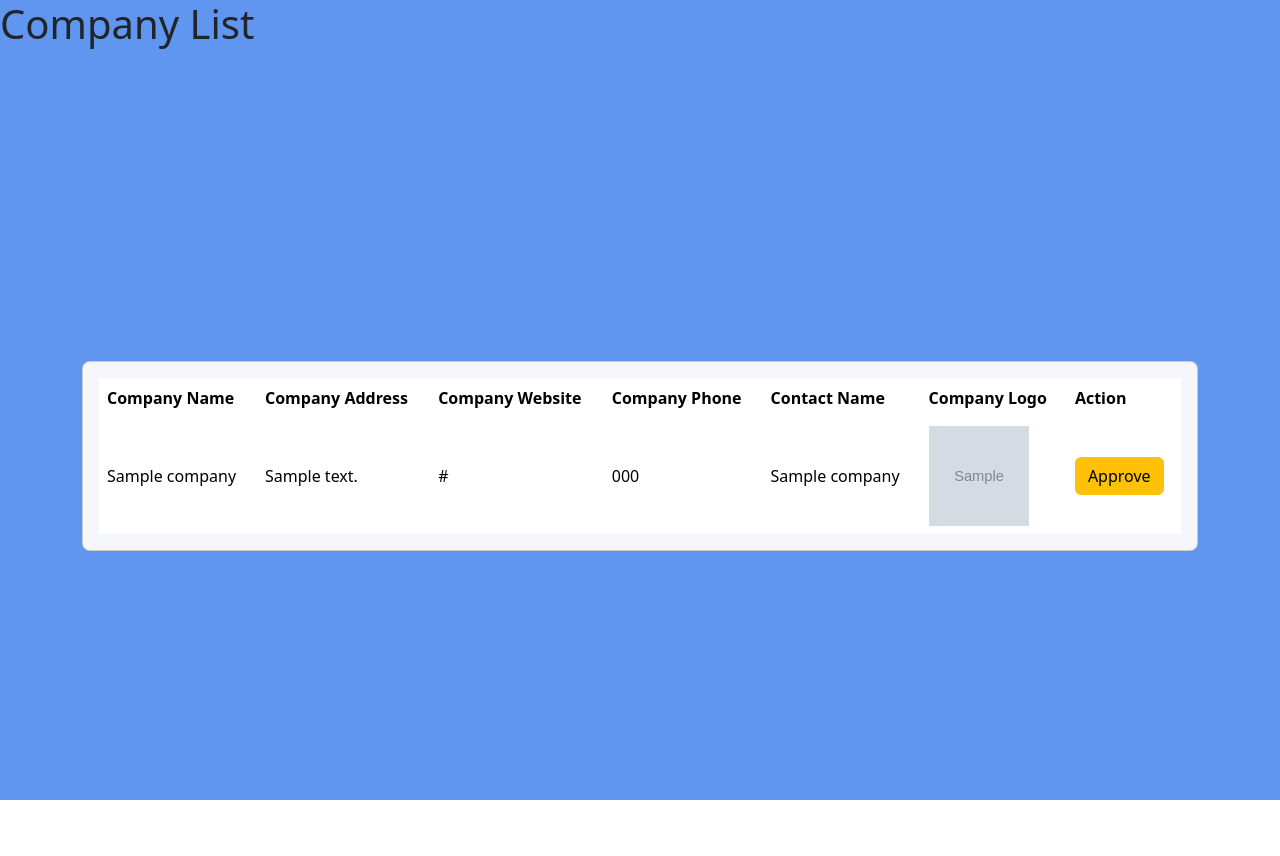
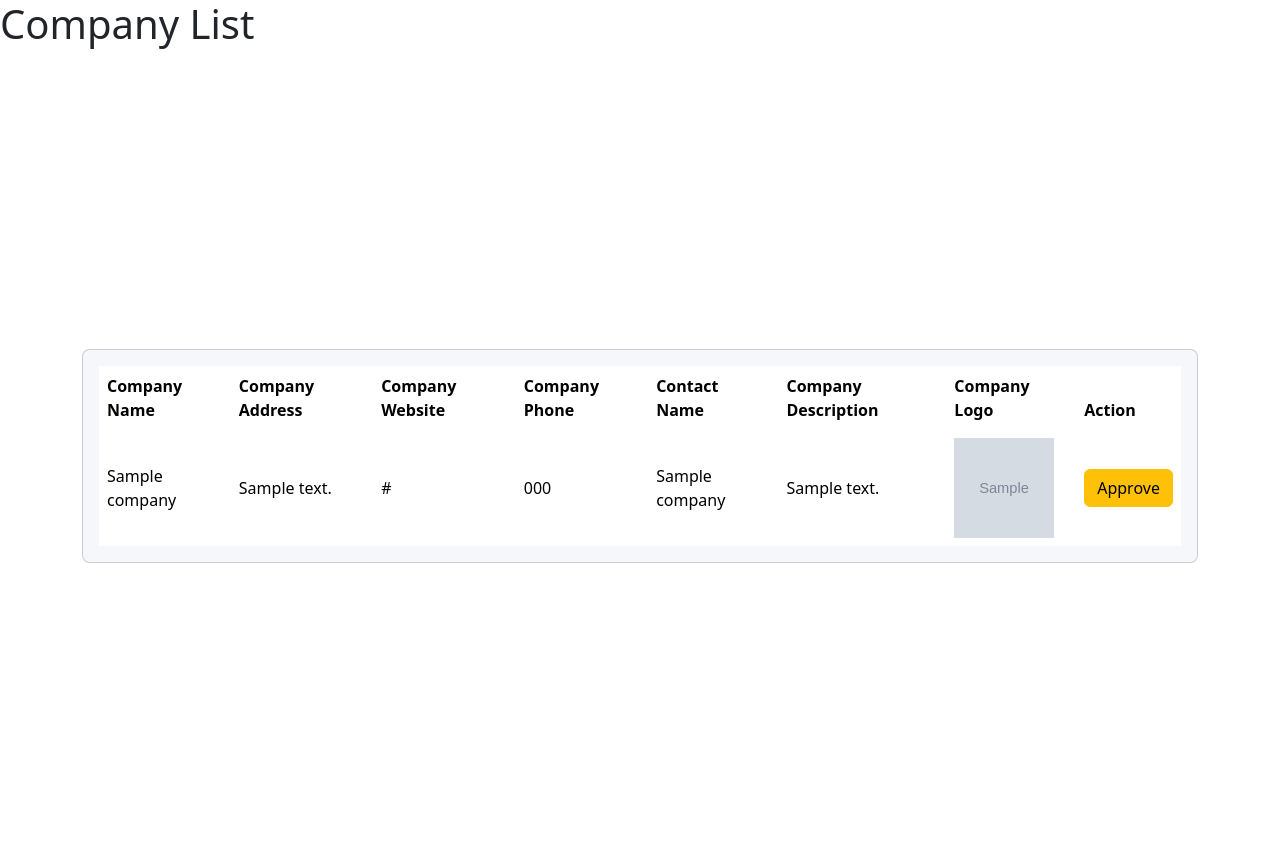
Before and after one commit to frank1176/aws-assignment, a Flask app: page /CompanyList in a window 1280 px wide. Run offline with Flask 3, Linux system fonts and the light colour scheme; tables that the repository leaves empty or names only in its code hold one stand-in row (values such as "Sample post"); grey boxes marked "Sample" are stand-in pictures.

Commit message:
update company

```diff
--- a/app.py
+++ b/app.py
@@ -113,7 +113,9 @@ def company():
             company_website = request.form['company_website']
             company_phone = request.form['company_phone']
             contact_name = request.form['contact_name']
+            company_description = request.form['company_description']
             company_logo = request.files.getlist('company_logo[]')
+
 
             if not company_name or not company_address:
                 flash('Company Name and Address are required fields.', 'error')
@@ -139,11 +141,11 @@ def company():
             file_urls_string = ",".join(unique_file_urls)
 
             # Modify the insert SQL to include the new column for file URLs
-            insert_sql = "INSERT INTO company (company_name, company_address, company_website, company_phone, contact_name, company_logo) VALUES (%s, %s, %s, %s, %s, %s)"
+            insert_sql = "INSERT INTO company (company_name, company_address, company_website, company_phone, contact_name, company_description, company_logo) VALUES (%s, %s, %s, %s, %s, %s, %s)"
 
             cursor = db_conn.cursor()
             try:
-                cursor.execute(insert_sql, (company_name, company_address, company_website, company_phone, contact_name, file_urls_string))
+                cursor.execute(insert_sql, (company_name, company_address, company_website, company_phone, contact_name, company_description, file_urls_string))
                 print("Company information submitted successfully!")
                 db_conn.commit()
 
@@ -168,7 +170,7 @@ def CompanyList():
     try:
         # Fetch data from the database (you can replace this with your own query)
         cursor = db_conn.cursor()
-        cursor.execute("SELECT company_name, company_address, company_website, company_phone, contact_name, company_logo FROM company")
+        cursor.execute("SELECT company_name, company_address, company_website, company_phone, contact_name, company_description, company_logo FROM company")
         companies = cursor.fetchall()
         print(companies)  # Add this line for debugging
         cursor.close()
--- a/templates/Admin.html
+++ b/templates/Admin.html
@@ -62,7 +62,7 @@
                     </a>
                 </li>
                 <li>
-                    <a href="{{ url_for('AddCompany') }}"
+                    <a href="{{ url_for('/CompanyList') }}"
                         class="flex items-center p-2 text-gray-900 rounded-lg dark:text-white hover:bg-gray-100 dark:hover:bg-gray-700 group">
                         <svg class="w-5 h-5 text-gray-500 transition duration-75 dark:text-gray-400 group-hover:text-gray-900 dark:group-hover:text-white"
                             aria-hidden="true" xmlns="http://www.w3.org/2000/svg" fill="currentColor"
--- a/templates/CompanyList.html
+++ b/templates/CompanyList.html
@@ -28,7 +28,7 @@ body,
 <body>
 	<section class="intro">
 
-        <div class="bg-image h-100" style="background-color: #6095F0;">
+        <div class="bg-image h-100">
             <h1>Company List</h1>
             <div class="mask d-flex align-items-center h-100">
                 <div class="container">
@@ -46,6 +46,7 @@ body,
                                                     <th scope="col">Company Website</th>
                                                     <th scope="col">Company Phone</th>
                                                     <th scope="col">Contact Name</th>
+                                                    <th scope="col">Company Description</th>
                                                     <th scope="col">Company Logo</th>
                                                     <th scope="col">Action</th>
                                                 </tr>
@@ -58,8 +59,9 @@ body,
                                                     <td class="align-middle">{{ company[2] }}</td>
                                                     <td class="align-middle">{{ company[3] }}</td>
                                                     <td class="align-middle">{{ company[4] }}</td>
+                                                    <td class="align-middle">{{ company[5] }}</td>
                                                     <td>
-                                                        <img src="{{ company[5] }}" alt="Company Logo" width="100" height="100">
+                                                        <img src="{{ company[6] }}" alt="Company Logo" width="100" height="100">
                                                     </td>
                                                     <td class="align-middle">
                                                         <button type="button" class="btn btn-warning">Approve</button>
```
Also changed, not shown: templates/AddCompany.html (+10 -0 lines).
